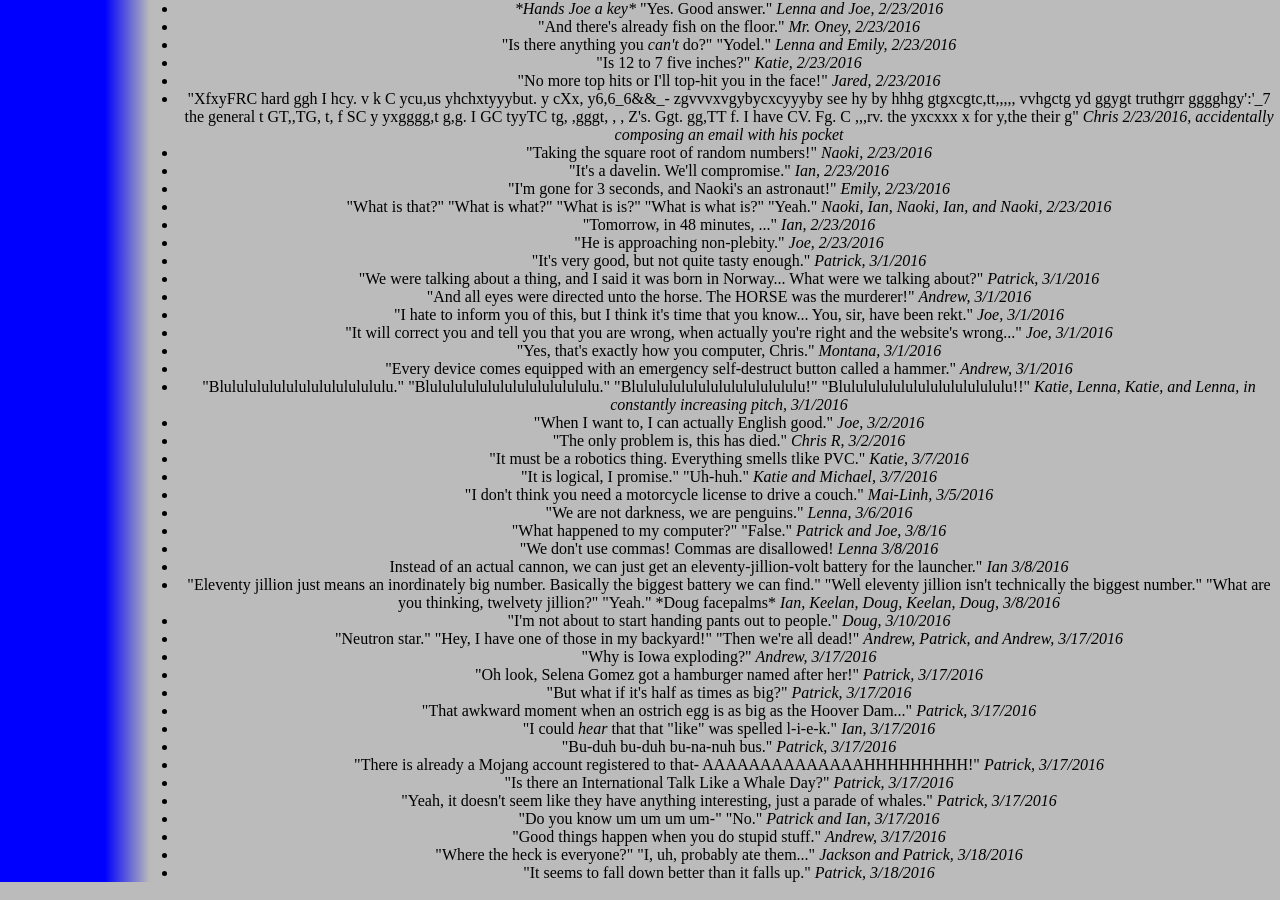
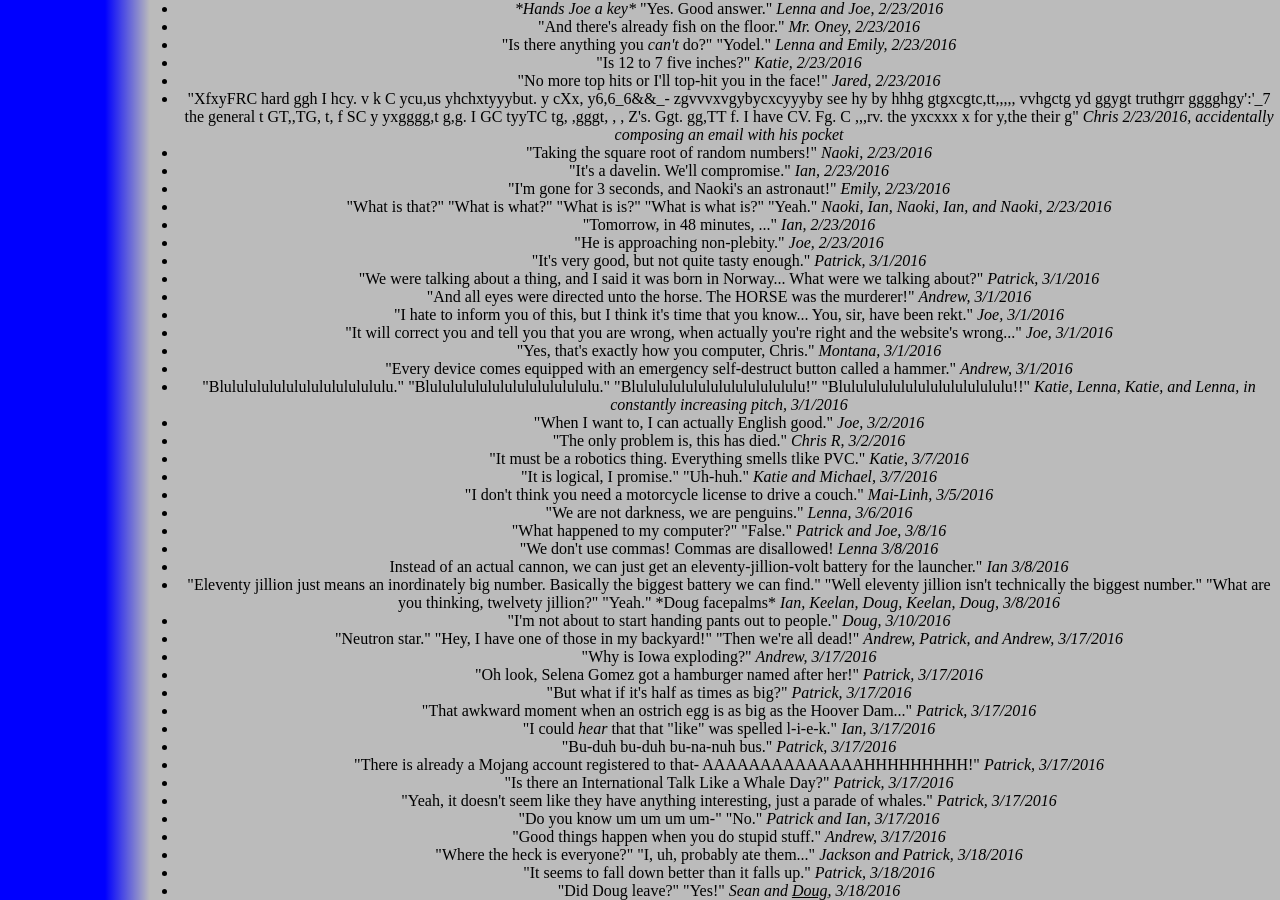
Before and after one commit to katiebugmoon/FRC4131.github.io, a Jekyll site: the page built from media/2016/quotes.html, in a window 1280 px wide and 900 px high, scrolled down 1528 px. Built offline with Jekyll 4.4.1, drawn with Linux system fonts in a browser that asks for light colours; nearby versions of some CDN libraries.

Commit message:
Update quotes.html

```diff
--- a/media/2016/quotes.html
+++ b/media/2016/quotes.html
@@ -127,4 +127,5 @@ title: Build Season 2016 Quotes
 	<li>"Good things happen when you do stupid stuff." <i>Andrew, 3/17/2016</i></li>
 	<li>"Where the heck is everyone?" "I, uh, probably ate them..." <i>Jackson and Patrick, 3/18/2016</i></li>
 	<li>"It seems to fall down better than it falls up." <i>Patrick, 3/18/2016</i></li>
+	<li>"Did Doug leave?" "Yes!" <i>Sean and <u>Doug</u>, 3/18/2016</i></li>
 </ul><center>
```
